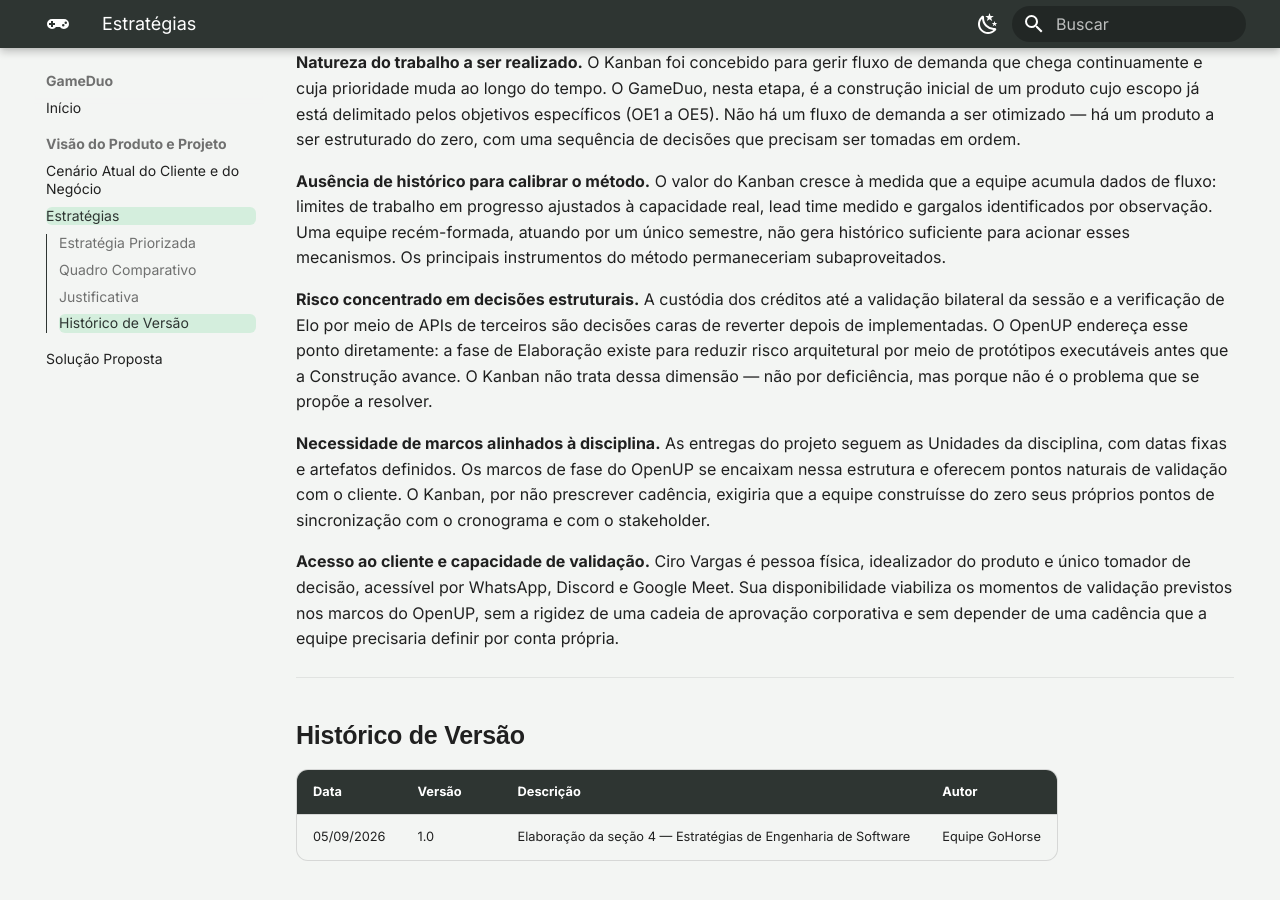
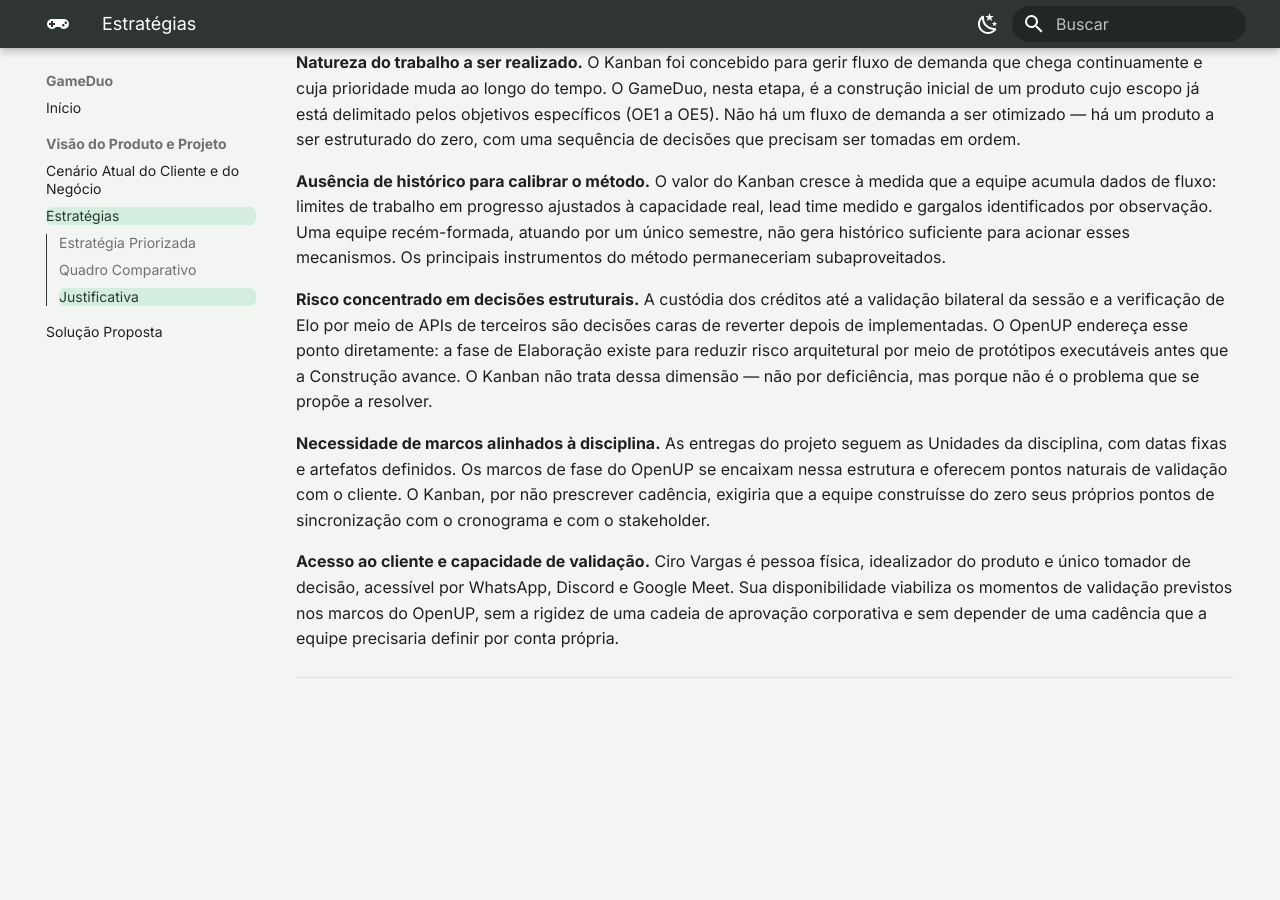
Before and after one commit to mdsreq-fga-unb/REQ-2026.2-T02-GameDuo, an MkDocs documentation site: the page built from docs/visao-produto/estrategias.md, in a window 1280 px wide and 900 px high, scrolled down 2111 px. Built offline with MkDocs 1.6.1 and Material for MkDocs 9.7.7, drawn with Linux system fonts in a browser that asks for light colours; after the commit the page ends 2813 px from its top, so only the background shows below that.

```diff
--- a/docs/visao-produto/estrategias.md
+++ b/docs/visao-produto/estrategias.md
@@ -53,9 +53,3 @@
 Ciro Vargas é pessoa física, idealizador do produto e único tomador de decisão, acessível por WhatsApp, Discord e Google Meet. Sua disponibilidade viabiliza os momentos de validação previstos nos marcos do OpenUP, sem a rigidez de uma cadeia de aprovação corporativa e sem depender de uma cadência que a equipe precisaria definir por conta própria.
 
 ---
-
-## Histórico de Versão
-
-| Data | Versão | Descrição | Autor |
-| --- | --- | --- | --- |
-| 05/09/2026 | 1.0 | Elaboração da seção 4 — Estratégias de Engenharia de Software | Equipe GoHorse |
```
